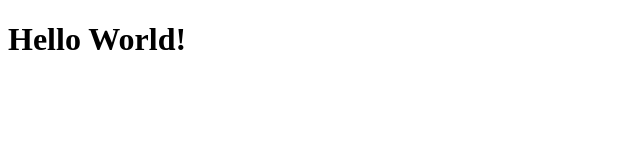
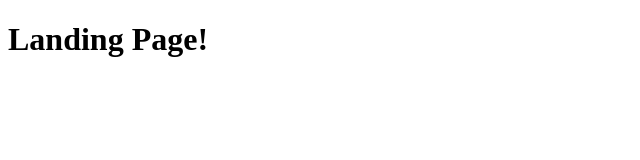
Before and after one commit to noorkhafidzin/belajar-git, a plain HTML site: page index.html in a window 1280 px wide. Shown: the whole page, without its empty margins (0-640 px from the left). Drawn offline with Linux system fonts and the light colour scheme.

Commit message:
ganti judul

```diff
--- a/index.html
+++ b/index.html
@@ -7,6 +7,6 @@
     <title>Belajar Git</title>
   </head>
   <body>
-    <h1>Hello World!</h1>
+    <h1>Landing Page!</h1>
   </body>
 </html>
```
